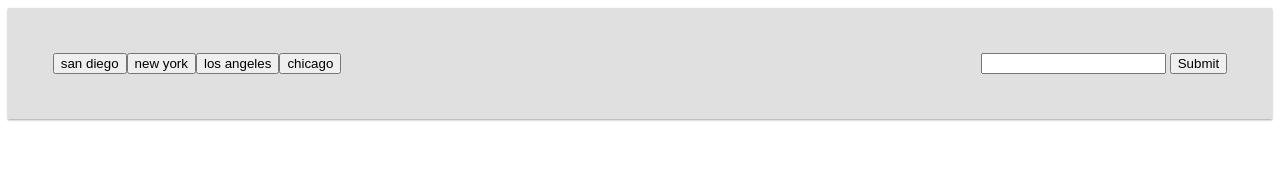
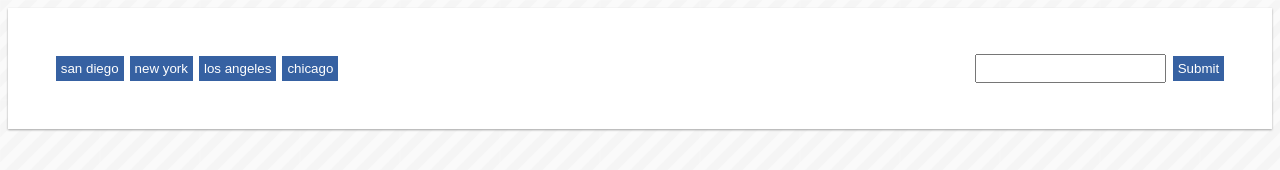
Before and after one commit to christiehennes/GIPHY-Project, a plain HTML site: page index.html in a window 1280 px wide. Drawn offline with nearby package versions, Linux system fonts and the light colour scheme.

Commit message:
Updated styling

```diff
--- a/index.html
+++ b/index.html
@@ -3,19 +3,19 @@
 <head>
     <meta charset="utf-8" />
     <meta http-equiv="X-UA-Compatible" content="IE=edge">
-    <title>Page Title</title>
+    <title>GIPHY</title>
     <meta name="viewport" content="width=device-width, initial-scale=1">
     <link rel="stylesheet" type="text/css" media="screen" href="main.css" />
 
 </head>
-<body>
+<body class="body">
 
     <div class="header-wrapper">
         <div class="header-item" id="buttons-list"></div>
         <div class="header-item">
             <form>
                 <input type="text" name="search" id="search-value">
-                <input type ="submit" value="Submit" id="submit-button">
+                <input type ="submit" value="Submit" id="submit-button" clss="button">
             </form>
         </div>
     </div>
--- a/main.css
+++ b/main.css
@@ -1,8 +1,37 @@
+.body{
+    /* background-color: aquamarine; */
+    background-image: url(./assets/images/stripes-light.png);
+}
+
+.button {
+    background-color: rgb(54, 97, 162);
+    border: none;
+    color: white;
+    margin: 3px;
+    padding: 5px;
+    text-align: center;
+}
+
+input[type=text] {
+    padding: 5px;
+}
+
+input[type=submit] {
+    background-color: #3661A2;
+    border: none;
+    color: white;
+    margin: 3px;
+    padding: 5px;
+    text-align: center;
+}
+
+
 .header-wrapper{
     display: flex;
     justify-content: space-between;
     padding: 2rem;
-    background-color: rgb(224, 224, 224);
+    /* background-color: rgb(224, 224, 224); */
+    background-color: white;
     box-shadow: 0px 1px 2px #a3a3a3;
 }
 
@@ -14,10 +43,14 @@
     display: flex;
     margin: 2rem;
     flex-wrap: wrap;
+    justify-content: center;
 }
 
 .gif{
     margin: 0.5rem;
+    border: 1px solid gainsboro;
+    background-color: rgba(0, 0, 0, 0.1);
+    padding: 0.5rem;
 }
 
 
--- a/main.js
+++ b/main.js
@@ -79,8 +79,10 @@ $("input[type='submit']").on("click", function(event){
     let input = $("input[type='text']").val();
     $("input[type='text']").val("");
 
-    citiesList.push(input);
-    displayButtons();
+    if(input){
+        citiesList.push(input);
+        displayButtons();
+    }
 
     //console.log(input);
 
```
Also changed, not shown: assets/images/stripes-light.png (added), 2 other files.
